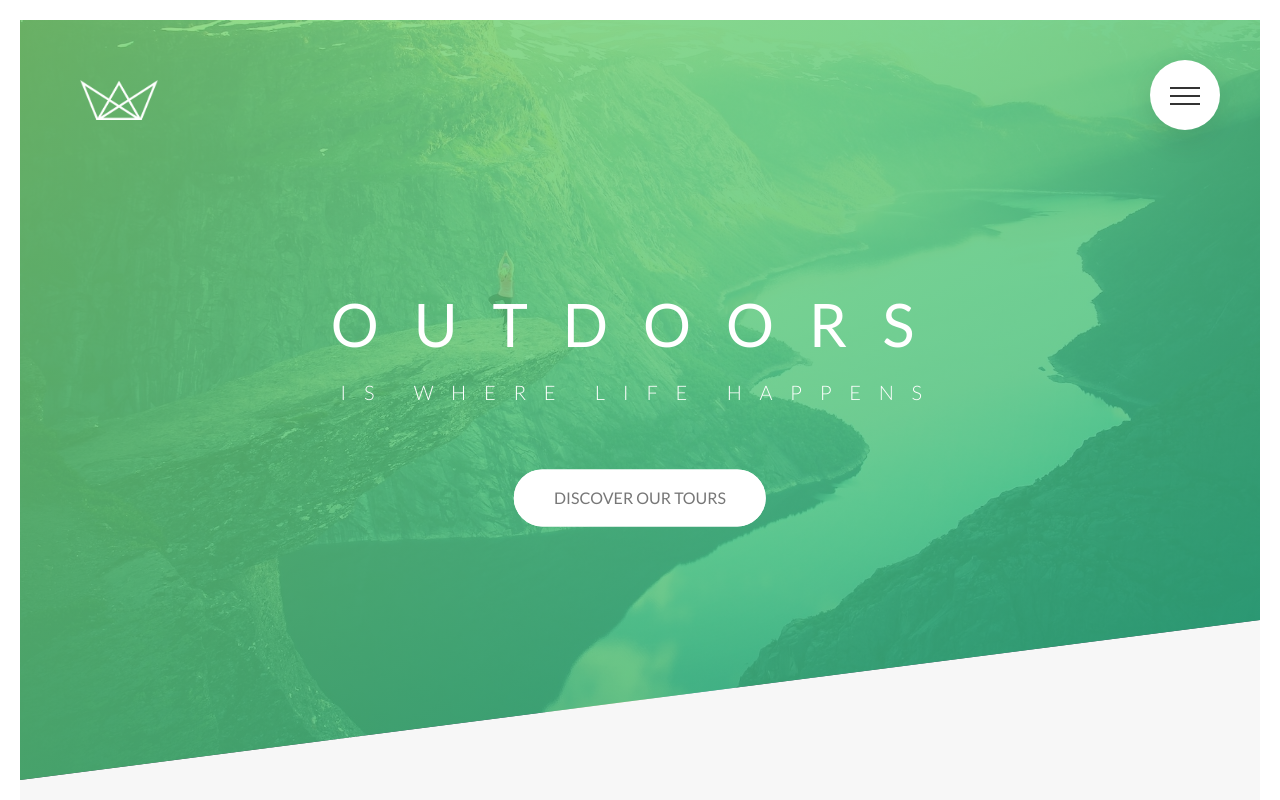
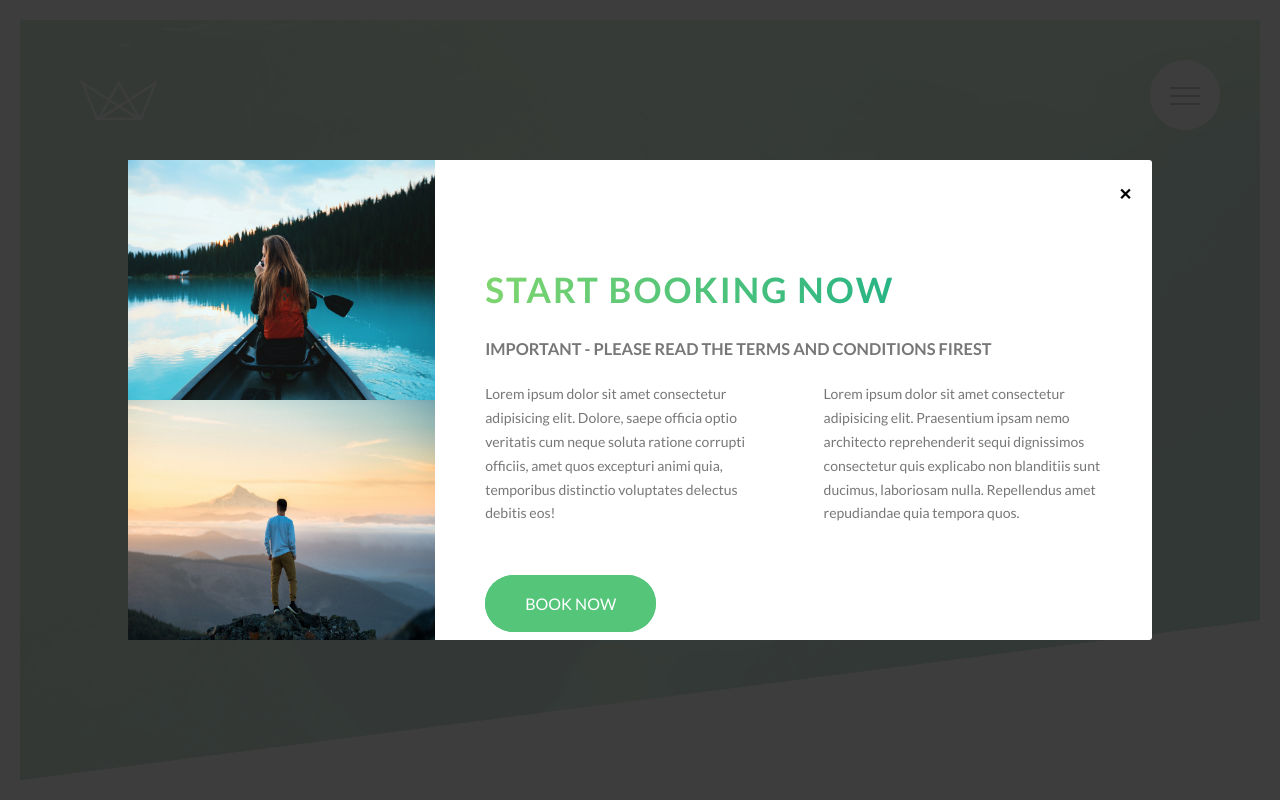
Before and after one commit to joshtru/Natours, a website: page index.html in a window 1280 px wide. Shown: the top 800 px of the page. Drawn offline with Linux system fonts and the light colour scheme; files whose address does not match are found by name.

Commit message:
Added popup window and stylings

```diff
--- a/index.html
+++ b/index.html
@@ -455,6 +455,61 @@
       </div>
     </footer>
 
+    <div class="popup">
+      <div class="popup__content">
+        <div class="popup__image--box">
+          <img
+            src="img/nat-8.jpg"
+            alt="popup image"
+            class="popup__image--box-image"
+          />
+          <img
+            src="img/nat-9.jpg"
+            alt="popup image"
+            class="popup__image--box-image"
+          />
+        </div>
+
+        <div class="popup__text">
+          <div class="popup__close">
+            &#10005;
+          </div>
+          <div class="popup__text--heading">
+            <div class="u-margin-buttom-small">
+              <h2 class="heading-secondary">
+                Start booking now
+              </h2>
+            </div>
+            <h3 class="popup__text--heading-sub">
+              Important - Please read the terms and conditions firest
+            </h3>
+          </div>
+          <div class="row">
+            <div class="col-1-of-2">
+              <p>
+                Lorem ipsum dolor sit amet consectetur adipisicing elit. Dolore,
+                saepe officia optio veritatis cum neque soluta ratione corrupti
+                officiis, amet quos excepturi animi quia, temporibus distinctio
+                voluptates delectus debitis eos!
+              </p>
+            </div>
+            <div class="col-1-of-2">
+              <p>
+                Lorem ipsum dolor sit amet consectetur adipisicing elit.
+                Praesentium ipsam nemo architecto reprehenderit sequi
+                dignissimos consectetur quis explicabo non blanditiis sunt
+                ducimus, laboriosam nulla. Repellendus amet repudiandae quia
+                tempora quos.
+              </p>
+            </div>
+          </div>
+          <div class="popup__text--button">
+            <a href="#" class="btn btn--green">Book now</a>
+          </div>
+        </div>
+      </div>
+    </div>
+
     <!-- <section class="grid-test">
       <div class="row">
         <div class="col-1-of-2">
--- /dev/null
+++ b/sass/layout/_popup.scss
@@ -0,0 +1,63 @@
+.popup {
+  position: fixed;
+  width: 100vw;
+  height: 100vh;
+  top: 0;
+  left: 0;
+  z-index: 200;
+  background-color: rgba($color-gray-dark-3, 0.95);
+
+  &__content {
+    border-radius: 3px;
+    position: absolute;
+    display: inline-block;
+    top: 50%;
+    left: 50%;
+    transform: translate(-50%, -50%);
+    width: 80%;
+    height: 60%;
+    background-color: $color-white;
+  }
+
+  &__image--box {
+    position: absolute;
+    width: 30%;
+    height: 50%;
+  }
+
+  &__image--box-image {
+    &:not(:last-child) {
+      margin-bottom: -0.5rem;
+    }
+    width: 100%;
+    height: 100%;
+  }
+
+  //   TEXT
+  &__close {
+    position: absolute;
+    top: 2rem;
+    right: 2rem;
+    color: $color-black;
+    font-size: $default-font-size;
+    font-weight: 700;
+  }
+
+  &__text {
+    float: right;
+    padding: 10rem 5rem 1rem;
+    width: 70%;
+    height: 100%;
+    display: block;
+    font-size: 1.4rem;
+
+    &--heading-sub {
+      margin-bottom: 2rem;
+      text-transform: uppercase;
+    }
+
+    &--button {
+      margin-top: -3rem;
+    }
+  }
+}
--- a/sass/main.scss
+++ b/sass/main.scss
@@ -19,6 +19,7 @@
 @import "layout/grid";
 @import "layout/header";
 @import "layout/navigation";
+@import "layout/popup";
 
 @import "pages/home";
 
```
Also changed, not shown: css/styles.css.
